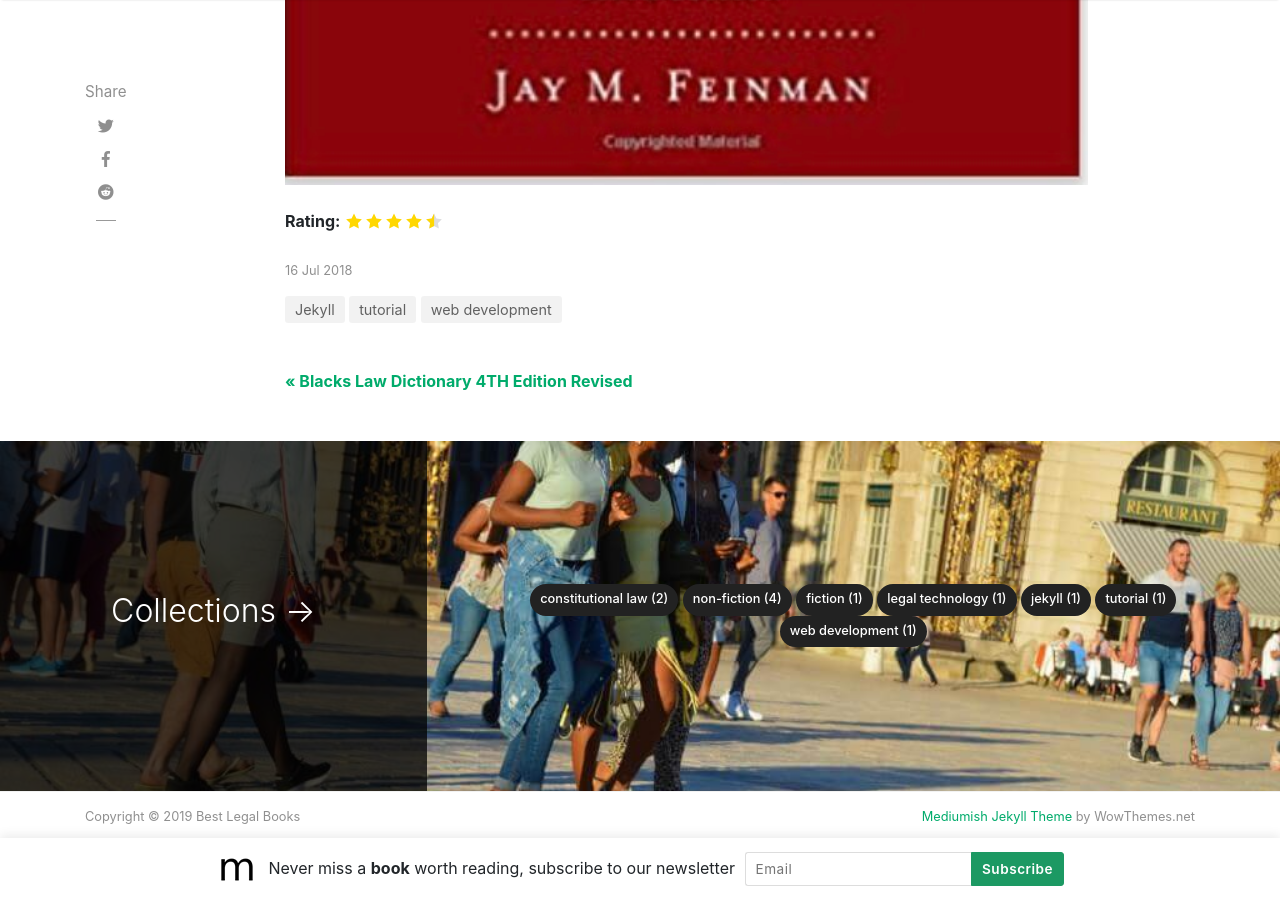
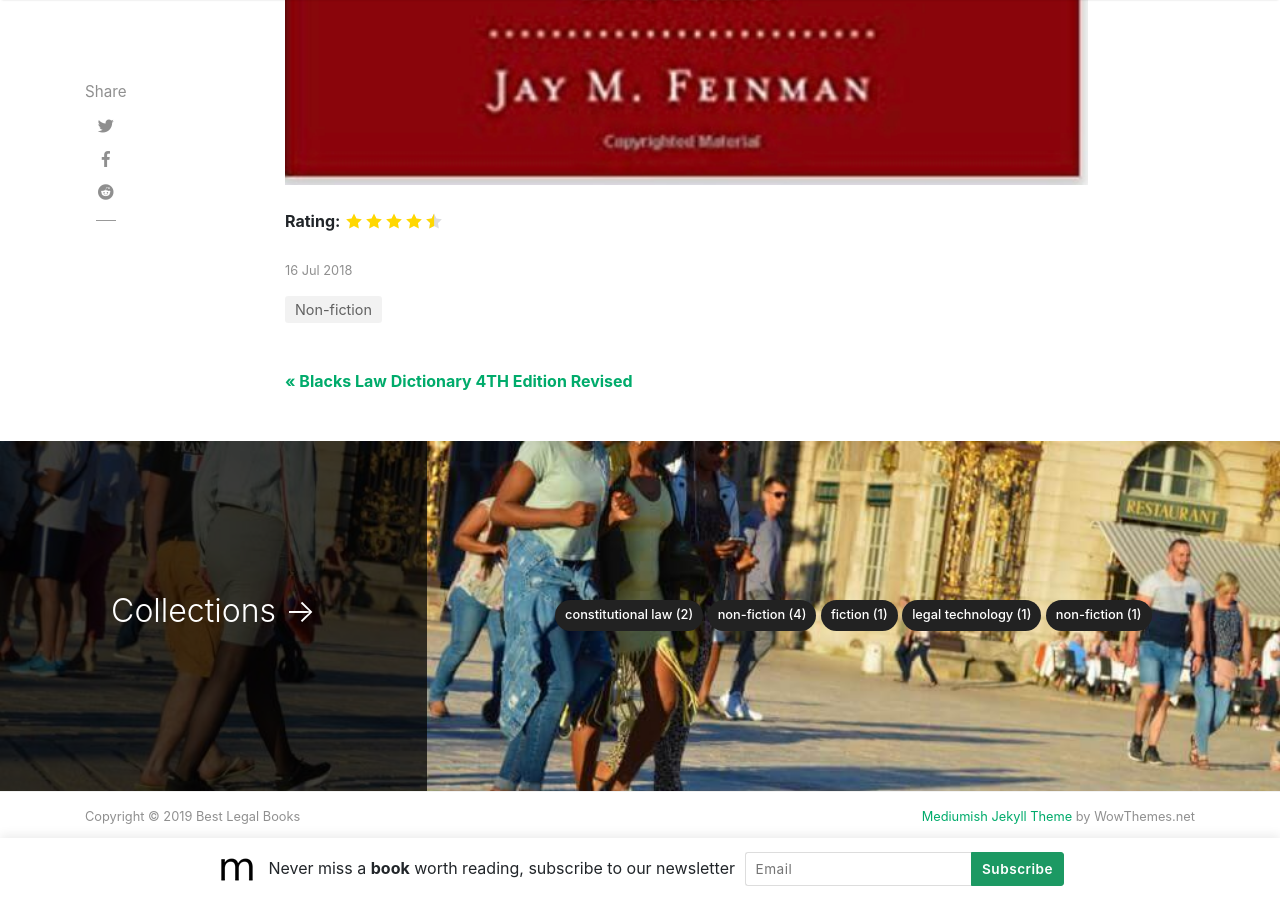
Before and after one commit to digitallawyer/bestlegalbooks, a Jekyll site: the page built from _posts/2018-07-16-law-101-everything-you-need-to-know-about-american-law.md, in a window 1280 px wide and 900 px high, scrolled down 2300 px. Built offline with Jekyll 4.4.1, drawn with Linux system fonts in a browser that asks for light colours; nearby versions of some CDN libraries; comment, search, counter and statistics services are not loaded.

Commit message:
tag fixes

```diff
--- a/_posts/2018-07-16-law-101-everything-you-need-to-know-about-american-law.md
+++ b/_posts/2018-07-16-law-101-everything-you-need-to-know-about-american-law.md
@@ -2,7 +2,7 @@
 layout: post
 title:  "Law 101: Everything You Need to Know About American Law, Fifth Edition"
 author: "Jay M. Feinman"
-categories: [ Jekyll, tutorial, web development ]
+categories: [ Non-fiction ]
 image: assets/images/law101.jpg
 author_image: assets/images/feinman.jpg
 author_description: "Jay M. Feinman is an expert in insurance law, torts, and contract law. The recipient of numerous teaching awards,he’s also written seven books and more than 60 scholarly articles."
```
